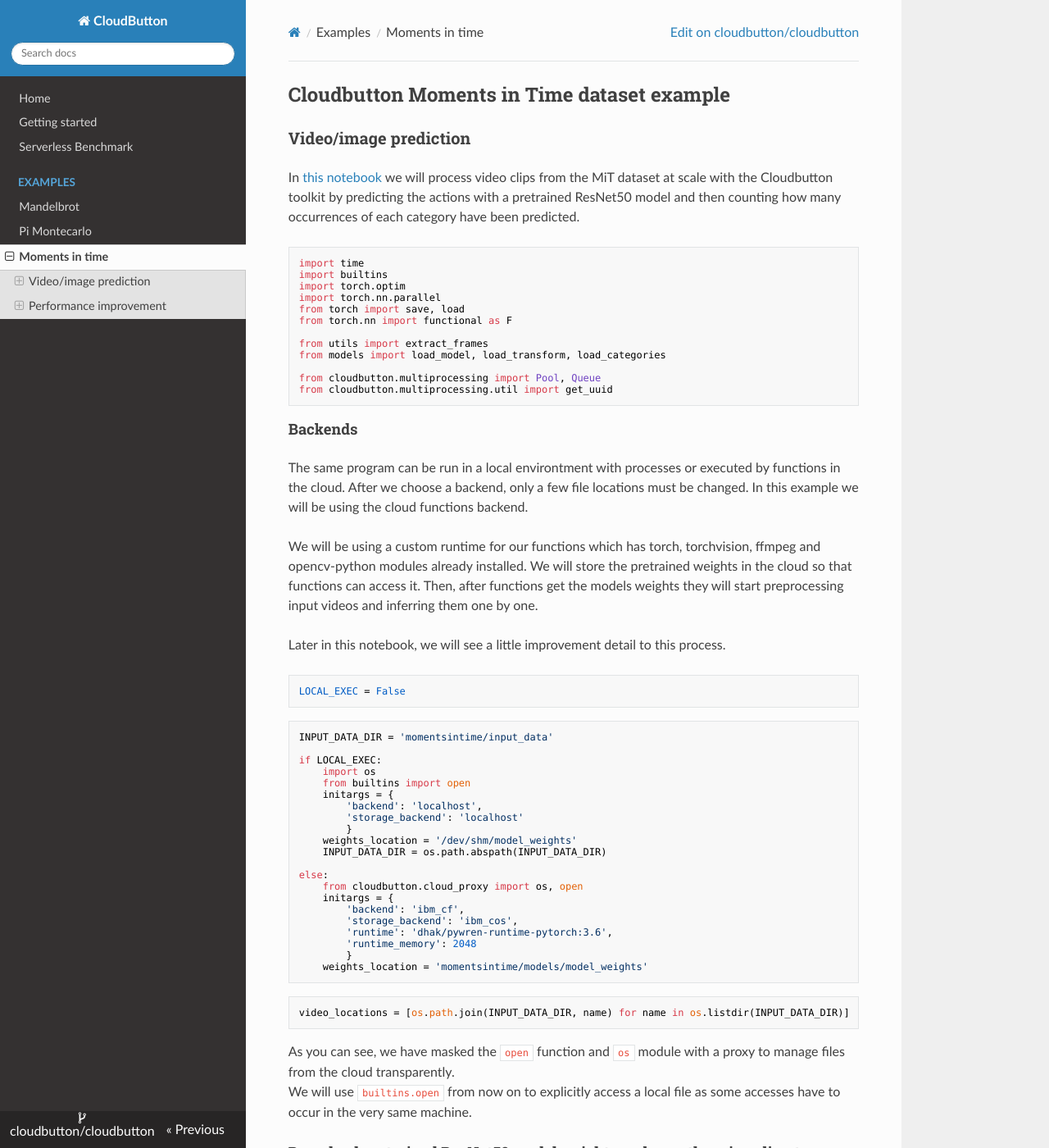
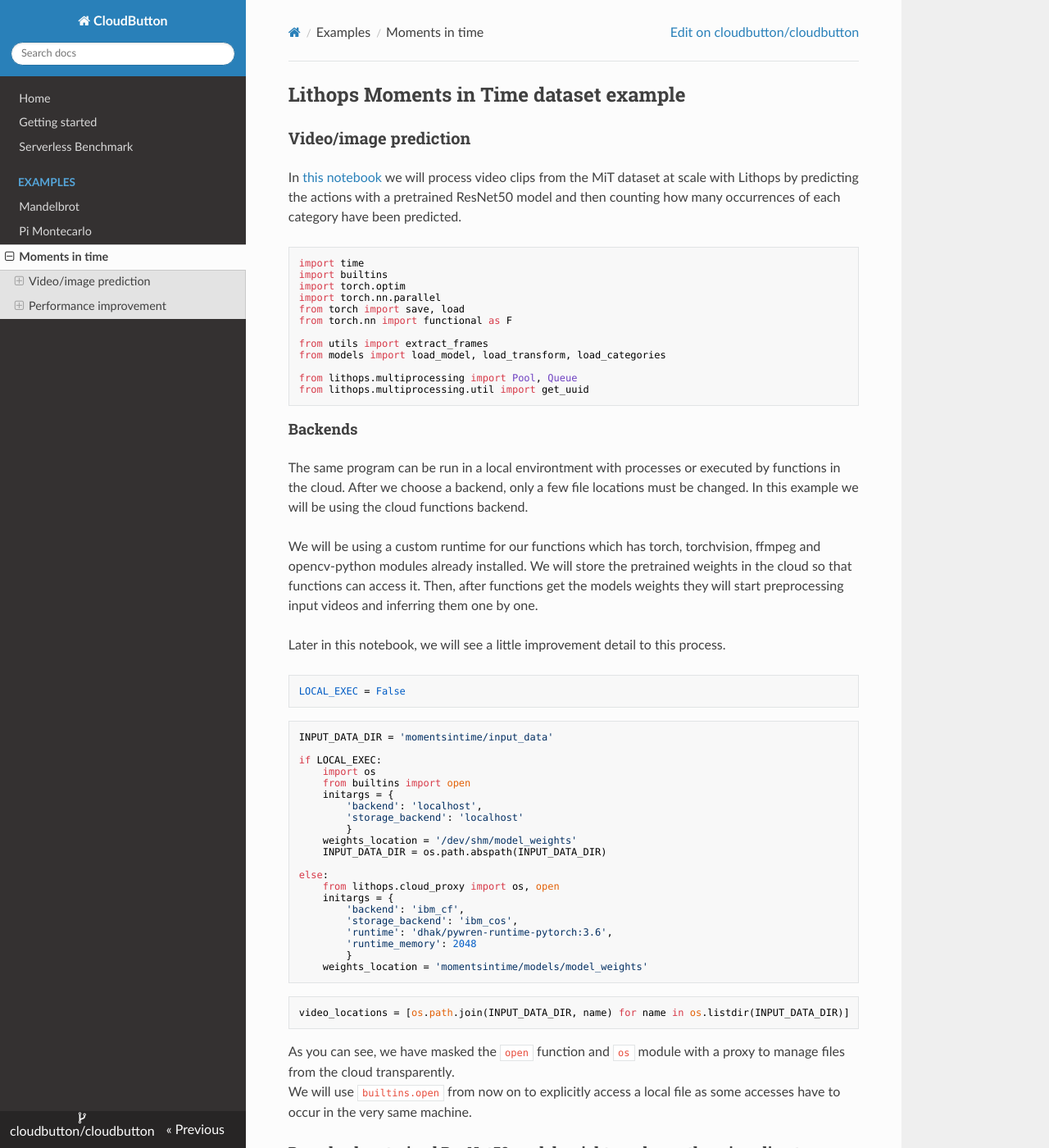
Before and after one commit to lithops-cloud/lithops-cloud.github.io, an MkDocs documentation site: the page built from docs/examples/example_mit.md, in a window 1280 px wide and 1400 px high. Shown: the whole window at 82% size. Built offline with MkDocs 1.6.1, drawn with Linux system fonts in a browser that asks for light colours; nearby versions of some CDN libraries.

Commit message:
Update Cloudbutton -> Lithops

````diff
--- a/docs/examples/example_mit.md
+++ b/docs/examples/example_mit.md
@@ -1,6 +1,6 @@
-# Cloudbutton Moments in Time dataset example
+# Lithops Moments in Time dataset example
 ## Video/image prediction
-In [this notebook](https://github.com/cloudbutton/examples/blob/master/momentsintime/example_mit.ipynb) we will process video clips from the MiT dataset at scale with the Cloudbutton toolkit
+In [this notebook](https://github.com/cloudbutton/examples/blob/master/momentsintime/example_mit.ipynb) we will process video clips from the MiT dataset at scale with Lithops
 by predicting the actions with a pretrained ResNet50 model and then counting how many
 occurrences of each category have been predicted.
 
@@ -17,8 +17,8 @@ from torch.nn import functional as F
 from utils import extract_frames
 from models import load_model, load_transform, load_categories
 
-from cloudbutton.multiprocessing import Pool, Queue
-from cloudbutton.multiprocessing.util import get_uuid
+from lithops.multiprocessing import Pool, Queue
+from lithops.multiprocessing.util import get_uuid
 ```
 
 ### Backends
@@ -55,7 +55,7 @@ if LOCAL_EXEC:
     INPUT_DATA_DIR = os.path.abspath(INPUT_DATA_DIR)
 
 else:
-    from cloudbutton.cloud_proxy import os, open
+    from lithops.cloud_proxy import os, open
     initargs = {
         'backend': 'ibm_cf',
         'storage_backend': 'ibm_cos',
````
Also changed, not shown: docs/examples/example_mandelbrot.md (+3 -3 lines), docs/examples/example_pi_montecarlo.md (+3 -3 lines), docs/getting-started.md (+4 -4 lines), 2 other files.
